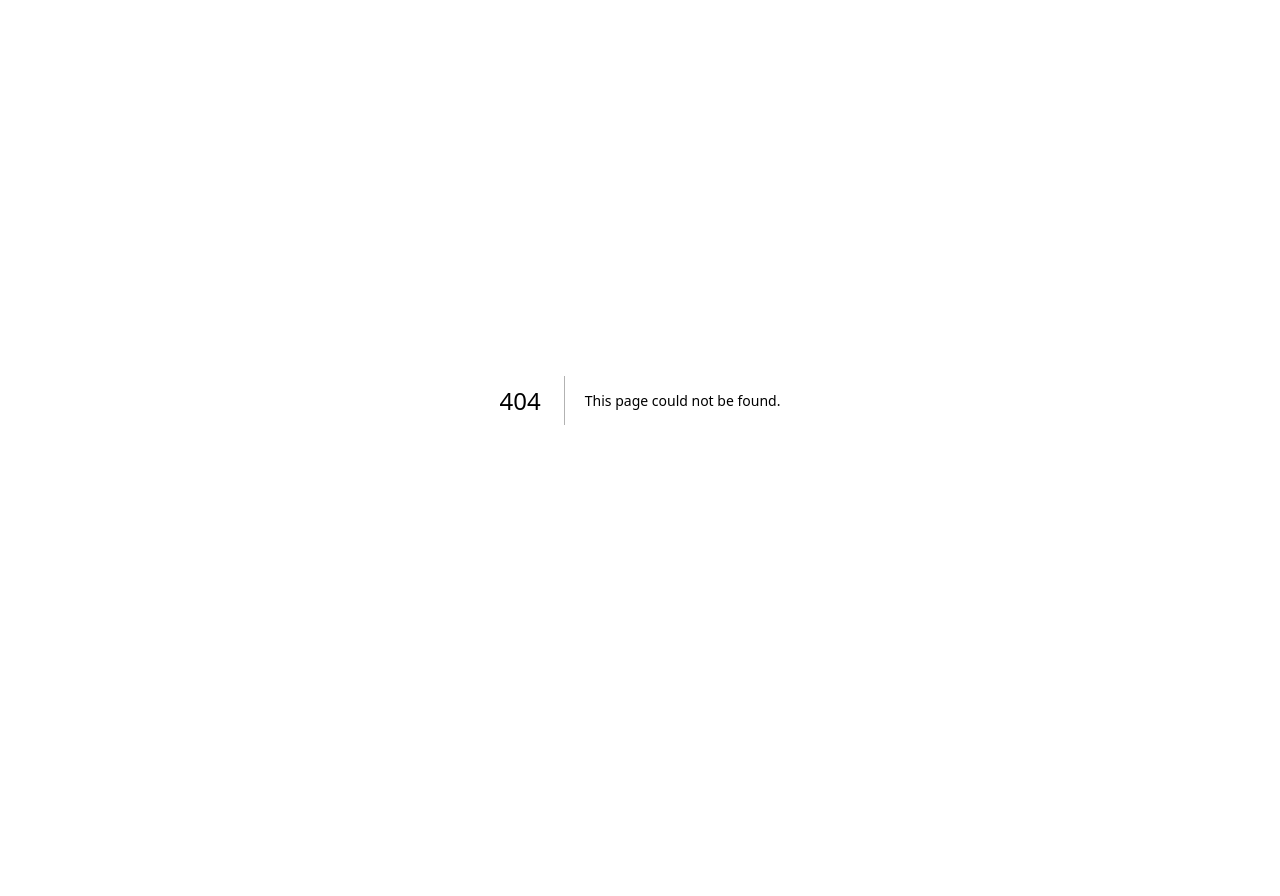
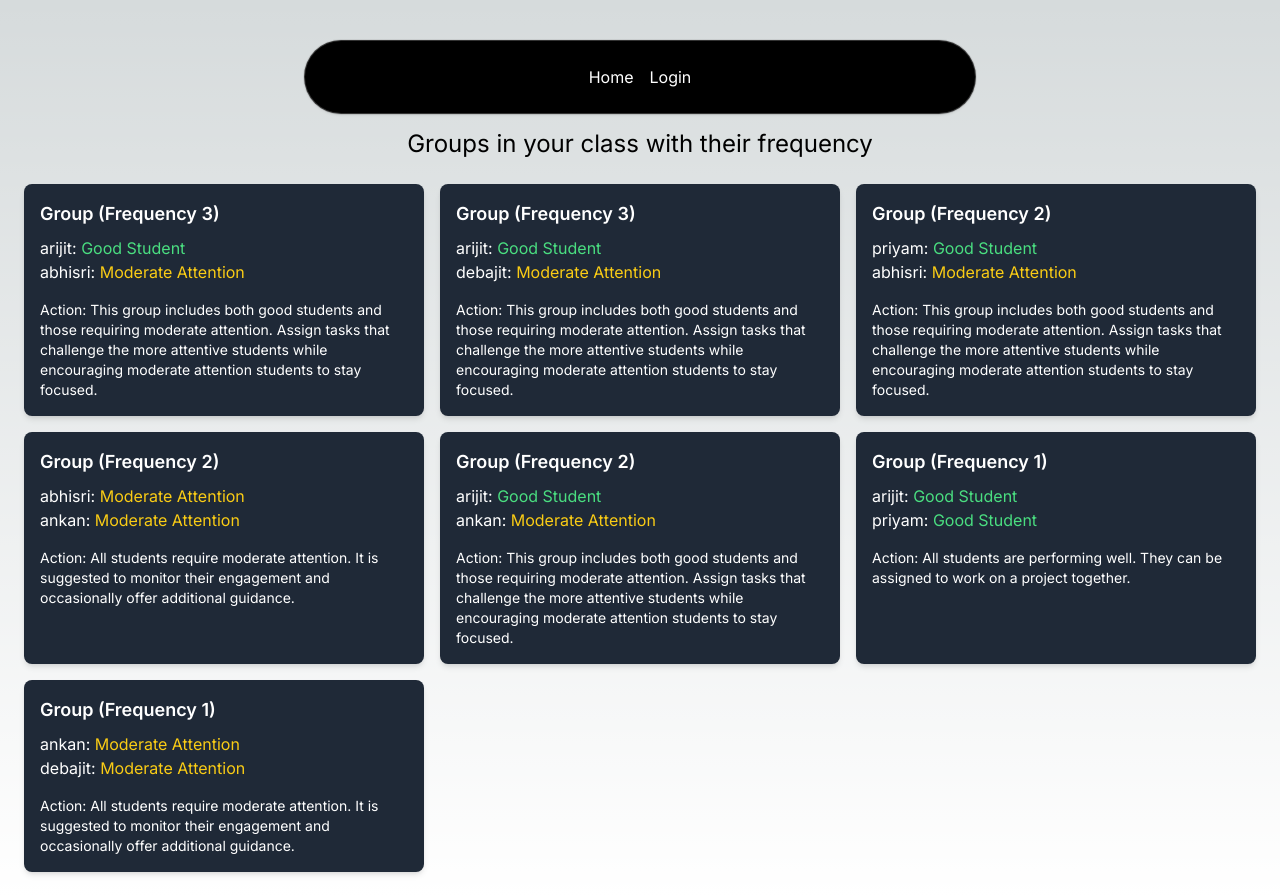
Before and after one commit to ankan20/Classroom-AI-SIH24, a Next.js app: page /teacher/1/groups in a window 1280 px wide. Before the commit this address had no page. Before the commit the page ends 800 px from the top, so only its background shows below. Built offline with nearby package versions, Linux system fonts and the light colour scheme.

Commit message:
group details added

```diff
--- /dev/null
+++ b/src/app/(app)/teacher/[className]/groups/page.tsx
@@ -0,0 +1,97 @@
+"use client"
+
+export default function GroupPage (){
+    return (
+        <>
+              <div className="mt-32">
+                <h2 className="text-center text-2xl">Groups in your class with their frequency</h2>
+              <div className="grid grid-cols-1 gap-4 md:grid-cols-2 lg:grid-cols-3 p-6">
+      {/* Group 1 */}
+      <div className="bg-gray-800 text-white p-4 rounded-lg shadow-md">
+        <h3 className="text-lg font-semibold mb-2">Group (Frequency 3)</h3>
+        <ul className="mb-4">
+          <li>arijit: <span className="text-green-400">Good Student</span></li>
+          <li>abhisri: <span className="text-yellow-400">Moderate Attention</span></li>
+        </ul>
+        <p className="text-sm">
+          Action: This group includes both good students and those requiring moderate attention. Assign tasks that challenge the more attentive students while encouraging moderate attention students to stay focused.
+        </p>
+      </div>
+
+      {/* Group 2 */}
+      <div className="bg-gray-800 text-white p-4 rounded-lg shadow-md">
+        <h3 className="text-lg font-semibold mb-2">Group (Frequency 3)</h3>
+        <ul className="mb-4">
+          <li>arijit: <span className="text-green-400">Good Student</span></li>
+          <li>debajit: <span className="text-yellow-400">Moderate Attention</span></li>
+        </ul>
+        <p className="text-sm">
+          Action: This group includes both good students and those requiring moderate attention. Assign tasks that challenge the more attentive students while encouraging moderate attention students to stay focused.
+        </p>
+      </div>
+
+      {/* Group 3 */}
+      <div className="bg-gray-800 text-white p-4 rounded-lg shadow-md">
+        <h3 className="text-lg font-semibold mb-2">Group (Frequency 2)</h3>
+        <ul className="mb-4">
+          <li>priyam: <span className="text-green-400">Good Student</span></li>
+          <li>abhisri: <span className="text-yellow-400">Moderate Attention</span></li>
+        </ul>
+        <p className="text-sm">
+          Action: This group includes both good students and those requiring moderate attention. Assign tasks that challenge the more attentive students while encouraging moderate attention students to stay focused.
+        </p>
+      </div>
+
+      {/* Group 4 */}
+      <div className="bg-gray-800 text-white p-4 rounded-lg shadow-md">
+        <h3 className="text-lg font-semibold mb-2">Group (Frequency 2)</h3>
+        <ul className="mb-4">
+          <li>abhisri: <span className="text-yellow-400">Moderate Attention</span></li>
+          <li>ankan: <span className="text-yellow-400">Moderate Attention</span></li>
+        </ul>
+        <p className="text-sm">
+          Action: All students require moderate attention. It is suggested to monitor their engagement and occasionally offer additional guidance.
+        </p>
+      </div>
+
+      {/* Group 5 */}
+      <div className="bg-gray-800 text-white p-4 rounded-lg shadow-md">
+        <h3 className="text-lg font-semibold mb-2">Group (Frequency 2)</h3>
+        <ul className="mb-4">
+          <li>arijit: <span className="text-green-400">Good Student</span></li>
+          <li>ankan: <span className="text-yellow-400">Moderate Attention</span></li>
+        </ul>
+        <p className="text-sm">
+          Action: This group includes both good students and those requiring moderate attention. Assign tasks that challenge the more attentive students while encouraging moderate attention students to stay focused.
+        </p>
+      </div>
+
+      {/* Group 6 */}
+      <div className="bg-gray-800 text-white p-4 rounded-lg shadow-md">
+        <h3 className="text-lg font-semibold mb-2">Group (Frequency 1)</h3>
+        <ul className="mb-4">
+          <li>arijit: <span className="text-green-400">Good Student</span></li>
+          <li>priyam: <span className="text-green-400">Good Student</span></li>
+        </ul>
+        <p className="text-sm">
+          Action: All students are performing well. They can be assigned to work on a project together.
+        </p>
+      </div>
+
+      {/* Group 7 */}
+      <div className="bg-gray-800 text-white opacity-100 p-4 rounded-lg shadow-md">
+        <h3 className="text-lg font-semibold mb-2">Group (Frequency 1)</h3>
+        <ul className="mb-4">
+          <li>ankan: <span className="text-yellow-400">Moderate Attention</span></li>
+          <li>debajit: <span className="text-yellow-400">Moderate Attention</span></li>
+        </ul>
+        <p className="text-sm">
+          Action: All students require moderate attention. It is suggested to monitor their engagement and occasionally offer additional guidance.
+        </p>
+      </div>
+    </div>
+              </div>
+
+        </>
+    )
+}
--- a/src/app/(app)/teacherinfo/[studentname]/page.tsx
+++ b/src/app/(app)/teacherinfo/[studentname]/page.tsx
@@ -18,7 +18,7 @@ interface BehaviorData {
 const Marksheet: React.FC<{ marksheet: { [key: string]: number }; totalMarks: number | null }> = ({ marksheet, totalMarks }) => {
   return (
     <div className="bg-gray-800 p-4 rounded-lg shadow">
-      <h2 className="text-xl font-semibold mb-2">Marksheet</h2>
+      <h2 className="text-xl font-semibold mb-2">Internal assessment Marksheet</h2>
       <ul className="space-y-2">
         {Object.entries(marksheet).map(([key, value]) => (
           <li key={key} className="bg-gray-700 p-2 rounded">
@@ -26,7 +26,7 @@ const Marksheet: React.FC<{ marksheet: { [key: string]: number }; totalMarks: nu
           </li>
         ))}
         {totalMarks !== null && (
-          <div className="mt-2 text-lg font-semibold">Total Marks: {totalMarks}</div>
+          <div className="mt-2 text-lg font-semibold">Total Marks: {totalMarks} / 20</div>
         )}
       </ul>
     </div>
--- a/src/components/StudentTable.tsx
+++ b/src/components/StudentTable.tsx
@@ -102,9 +102,11 @@
 "use client";
 import React, { useEffect, useState } from "react";
 import { BackgroundBeams } from "./ui/background-beams";
-import { useRouter } from "next/navigation";
+import { useParams, useRouter } from "next/navigation";
 import { Boxes } from "./ui/background-boxes";
 import axios from "axios";
+import Link from "next/link";
+
 
 // Define the interface for the student data
 interface Student {
@@ -124,13 +126,16 @@ const StudentTable: React.FC = () => {
   const [loading, setLoading] = useState(true);
   const [teacherName, setTeacherName] = useState<string | undefined>();
   const [message, setMessage] = useState<string>("");
-
+  const [decodedClassName, setDecodedClassName] = useState('');
+  const params = useParams();
   useEffect(() => {
     // Retrieve the teacher's username from local storage
     const teacherData = JSON.parse(localStorage.getItem('user') || '{}');
     const username = teacherData.username;
     setTeacherName(username);
 
+    const className = params?.className ? decodeURIComponent(params.className as string) : "";
+    setDecodedClassName(className);
     // Fetch good and bad students data
     const fetchGoodBadStudents = async () => {
       try {
@@ -191,13 +196,13 @@ const StudentTable: React.FC = () => {
               </tr>
             </thead>
             <tbody>
-              {goodStudents.map((student) => (
+              {goodStudents.map((student :any) => (
                 <tr key={student.student}  onClick={() => handleCardClick(student.username)} className="bg-green-100 border-b dark:bg-green-900 dark:border-green-700 hover:bg-green-200 dark:hover:bg-green-800">
                   <td className="py-4 px-6 font-medium text-gray-900 dark:text-white">{student.username}</td>
                   <td className="py-4 px-6 underline">click to see {student.reason} </td>
                 </tr>
               ))}
-              {badStudents.map((student) => (
+              {badStudents.map((student:any) => (
                 <tr key={student.student} onClick={() => handleCardClick(student.username)} className="cursor-pointer bg-red-100 border-b dark:bg-red-900 dark:border-red-700 hover:bg-red-200 dark:hover:bg-red-800">
                   <td className="py-4 px-6 font-medium text-gray-900 dark:text-white">{student.username}</td>
                   <td className="py-4 px-6 underline">{student.reason}</td>
@@ -206,6 +211,7 @@ const StudentTable: React.FC = () => {
             </tbody>
           </table>
         </div>
+        <p className="text-center text-blue-300"><Link href={`/teacher/${decodedClassName}/groups`}>Click here to see groups in class.</Link></p>
         <h1 className="text-3xl font-bold mb-6 text-center text-white">
           All Student Information
         </h1>
@@ -242,4 +248,100 @@ const StudentTable: React.FC = () => {
   );
 };
 
+
+const  GroupwiseBehaviorReport = () => {
+  return (
+    <div className="grid grid-cols-1 gap-4 md:grid-cols-2 lg:grid-cols-3 p-6">
+      {/* Group 1 */}
+      <div className="bg-gray-800 text-white p-4 rounded-lg shadow-md">
+        <h3 className="text-lg font-semibold mb-2">Group (Frequency 3)</h3>
+        <ul className="mb-4">
+          <li>arijit: <span className="text-green-400">Good Student</span></li>
+          <li>abhisri: <span className="text-yellow-400">Moderate Attention</span></li>
+        </ul>
+        <p className="text-sm">
+          Action: This group includes both good students and those requiring moderate attention. Assign tasks that challenge the more attentive students while encouraging moderate attention students to stay focused.
+        </p>
+      </div>
+
+      {/* Group 2 */}
+      <div className="bg-gray-800 text-white p-4 rounded-lg shadow-md">
+        <h3 className="text-lg font-semibold mb-2">Group (Frequency 3)</h3>
+        <ul className="mb-4">
+          <li>arijit: <span className="text-green-400">Good Student</span></li>
+          <li>debajit: <span className="text-yellow-400">Moderate Attention</span></li>
+        </ul>
+        <p className="text-sm">
+          Action: This group includes both good students and those requiring moderate attention. Assign tasks that challenge the more attentive students while encouraging moderate attention students to stay focused.
+        </p>
+      </div>
+
+      {/* Group 3 */}
+      <div className="bg-gray-800 text-white p-4 rounded-lg shadow-md">
+        <h3 className="text-lg font-semibold mb-2">Group (Frequency 2)</h3>
+        <ul className="mb-4">
+          <li>priyam: <span className="text-green-400">Good Student</span></li>
+          <li>abhisri: <span className="text-yellow-400">Moderate Attention</span></li>
+        </ul>
+        <p className="text-sm">
+          Action: This group includes both good students and those requiring moderate attention. Assign tasks that challenge the more attentive students while encouraging moderate attention students to stay focused.
+        </p>
+      </div>
+
+      {/* Group 4 */}
+      <div className="bg-gray-800 text-white p-4 rounded-lg shadow-md">
+        <h3 className="text-lg font-semibold mb-2">Group (Frequency 2)</h3>
+        <ul className="mb-4">
+          <li>abhisri: <span className="text-yellow-400">Moderate Attention</span></li>
+          <li>ankan: <span className="text-yellow-400">Moderate Attention</span></li>
+        </ul>
+        <p className="text-sm">
+          Action: All students require moderate attention. It is suggested to monitor their engagement and occasionally offer additional guidance.
+        </p>
+      </div>
+
+      {/* Group 5 */}
+      <div className="bg-gray-800 text-white p-4 rounded-lg shadow-md">
+        <h3 className="text-lg font-semibold mb-2">Group (Frequency 2)</h3>
+        <ul className="mb-4">
+          <li>arijit: <span className="text-green-400">Good Student</span></li>
+          <li>ankan: <span className="text-yellow-400">Moderate Attention</span></li>
+        </ul>
+        <p className="text-sm">
+          Action: This group includes both good students and those requiring moderate attention. Assign tasks that challenge the more attentive students while encouraging moderate attention students to stay focused.
+        </p>
+      </div>
+
+      {/* Group 6 */}
+      <div className="bg-gray-800 text-white p-4 rounded-lg shadow-md">
+        <h3 className="text-lg font-semibold mb-2">Group (Frequency 1)</h3>
+        <ul className="mb-4">
+          <li>arijit: <span className="text-green-400">Good Student</span></li>
+          <li>priyam: <span className="text-green-400">Good Student</span></li>
+        </ul>
+        <p className="text-sm">
+          Action: All students are performing well. They can be assigned to work on a project together.
+        </p>
+      </div>
+
+      {/* Group 7 */}
+      <div className="bg-gray-800 text-white opacity-100 p-4 rounded-lg shadow-md">
+        <h3 className="text-lg font-semibold mb-2">Group (Frequency 1)</h3>
+        <ul className="mb-4">
+          <li>ankan: <span className="text-yellow-400">Moderate Attention</span></li>
+          <li>debajit: <span className="text-yellow-400">Moderate Attention</span></li>
+        </ul>
+        <p className="text-sm">
+          Action: All students require moderate attention. It is suggested to monitor their engagement and occasionally offer additional guidance.
+        </p>
+      </div>
+    </div>
+  );
+};
+
+
+
+
+
+
 export default StudentTable;
```
